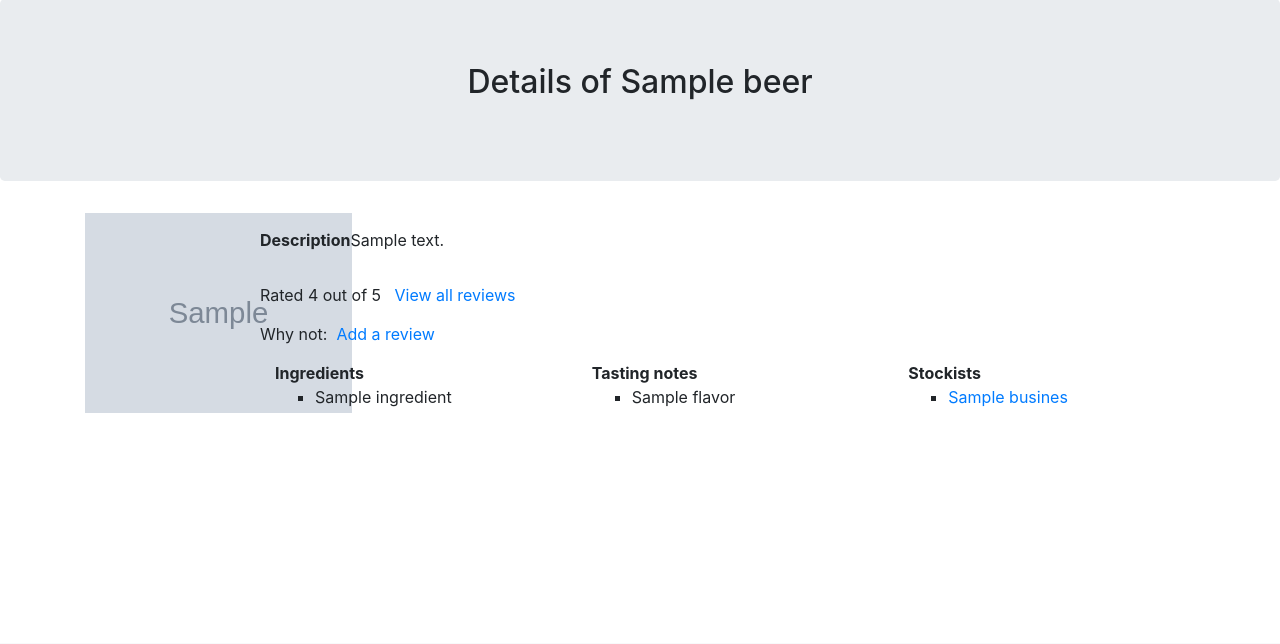
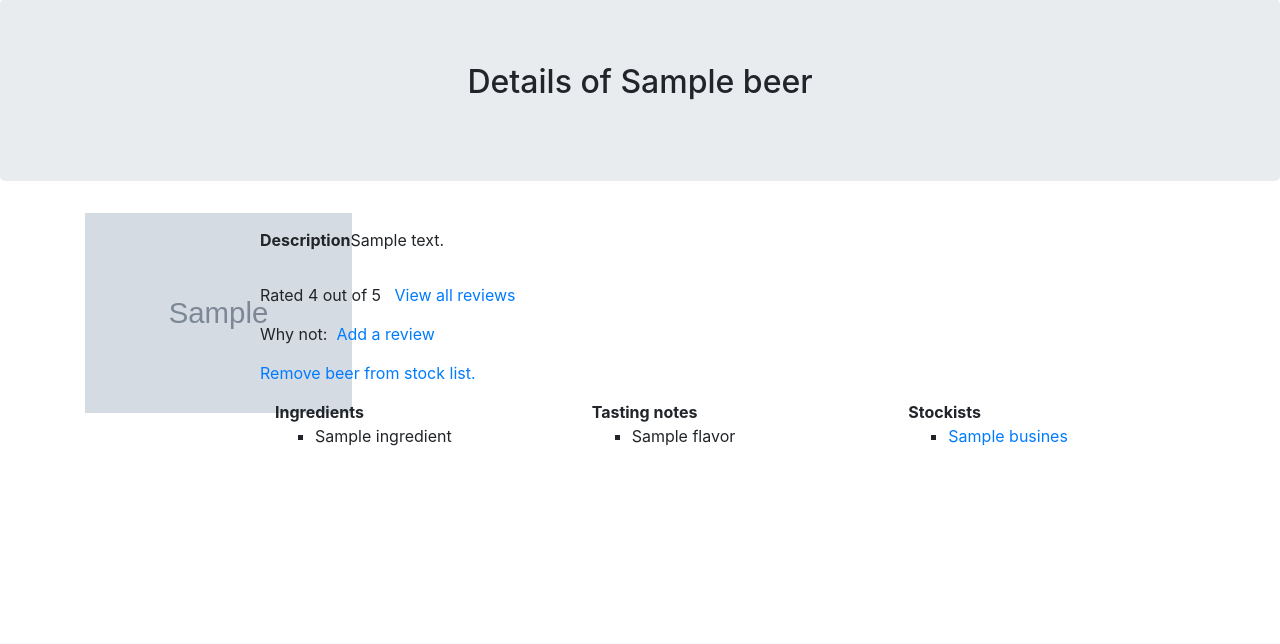
Before and after one commit to David132639/draughtcraft, a Django app: a page that uses templates/dac/beer.html in a window 1280 px wide. Shown: the part 101-745 px from the top of the page. Run offline with Django 3.2, Linux system fonts and the light colour scheme; a user stored in the database is signed in; tables that the repository leaves empty hold one stand-in row (values such as "Sample post"); grey boxes marked "Sample" are stand-in pictures; data that the repository does not hold is empty; some libraries are stand-ins or nearby versions.

Commit message:
Fix business creation edge case and add beer stock functionality

```diff
--- a/dac/views.py
+++ b/dac/views.py
@@ -10,6 +10,7 @@ from dac.forms import UserProfileForm, BusinessForm, BeerReview
 from registration.backends.simple.views import RegistrationView
 from dac.services import get_place_info, get_image_from_address
 from django.template.defaultfilters import slugify
+from django.views.decorators.csrf import csrf_exempt
 import json
 
 
@@ -106,7 +107,9 @@ def add_beer_review(request,beer_slug):
 	return render(request,'dac/add_review.html',context_dict)
 
 @login_required
+@csrf_exempt
 def update_beer_stock_info(request, beer_slug):
+
 	if not request.user.is_business:
 		return HttpResponse(status=403)
 
@@ -115,14 +118,14 @@ def update_beer_stock_info(request, beer_slug):
 	business = get_object_or_404(Business, owner=up)
 
 	if request.method == "GET":
-		if business.beers_set.filter(beer).exists():
+		if business in beer.business_set.all():
 			return HttpResponse(status=200)
 		else:
 			return HttpResponse(status=404)
-	if request_method == "POST":
+	if request.method == "POST":
 		business.beers.add(beer)
 		return HttpResponse(status=200)
-	elif request_method == "DELETE":
+	elif request.method == "DELETE":
 		business.beers.remove(beer)
 		return HttpResponse(status=200)
 	else:
@@ -214,13 +217,16 @@ def user_details(request):
 
 	if request.user.is_business:
 		#if the user is just registering
-		if not hasattr(profile,'business'):
-			business = Business.objects.create(owner=profile)
+		if hasattr(profile,'business'):
+			business = profile.business
+			stocks = ",".join([str(x)for x in business.beers.all()])
+			business_form = BusinessForm({'name':business.name,'address':business.address,'description':business.description,
+				"stocks":stocks})
 		else:
-			business = profile.business
-		stocks = ",".join([str(x)for x in business.beers.all()])
-		business_form = BusinessForm({'name':business.name,'address':business.address,'description':business.description,
-			"stocks":stocks})
+			business = None
+			business_form = BusinessForm({'name': "",'address':"",'description':"",
+				"stocks":""})
+
 		context_dict['forms'].append(business_form)
 
 	if request.method == 'POST':
@@ -229,6 +235,7 @@ def user_details(request):
 
 		#add the business form to the forms to be validated
 		if request.user.is_business:
+			business, _ = Business.objects.get_or_create(owner=profile)
 			business_form = BusinessForm(request.POST, request.FILES,instance=business)
 			google_addr = get_place_info(business_form.data["address"])
 			if google_addr:
--- /dev/null
+++ b/static/js/stock_update.js
@@ -0,0 +1,53 @@
+$(document).ready(function(){
+    var stock_url = window.location.protocol + "//" + window.location.host + window.location.pathname
+    stock_url += "stock"
+
+    var is_in_stock = null;
+
+    function updateStockInfo() {
+        $.get( stock_url).done(
+            function() {
+                console.log("we hit beer stocked");
+                $("#change_stock_status").html("Remove beer from stock list.");
+                is_in_stock = true;
+            }
+        )
+        .fail(
+            function() {
+                console.log("we hit beer not stocked");
+                $("#change_stock_status").html("Add beer to stock list.");
+                is_in_stock = false;
+            }
+        );
+    }
+
+    $("#change_stock_status").click(
+        function(e) {
+            e.preventDefault();
+
+            if(is_in_stock) {
+                $.ajax(
+                    {
+                        url: stock_url,
+                        type: "DELETE",
+                        success: function() {
+                            location.reload();
+                        }
+                    }
+                );
+            } else {
+                $.ajax(
+                    {
+                        url: stock_url,
+                        type: "POST",
+                        success: function() {
+                            location.reload();
+                        }
+                    }
+                );
+            }
+        }
+    );
+
+    updateStockInfo();
+});
--- a/templates/dac/beer.html
+++ b/templates/dac/beer.html
@@ -29,6 +29,12 @@ Details of {{ beer.name }}
         <div class="row">
           {% if user.is_authenticated %}
             Why not: &nbsp; <a href="{% url 'beer_add_review' beer.slug %}">Add a review</a>
+          {% endif %}
+        </div>
+        <div class="row">
+          {% if user.is_business %}
+            <a href="#" id="change_stock_status"></a>
+            <script src={% static 'js/stock_update.js' %} type="text/javascript"></script>
           {% endif %}
         </div>
         <div class="row">
```
